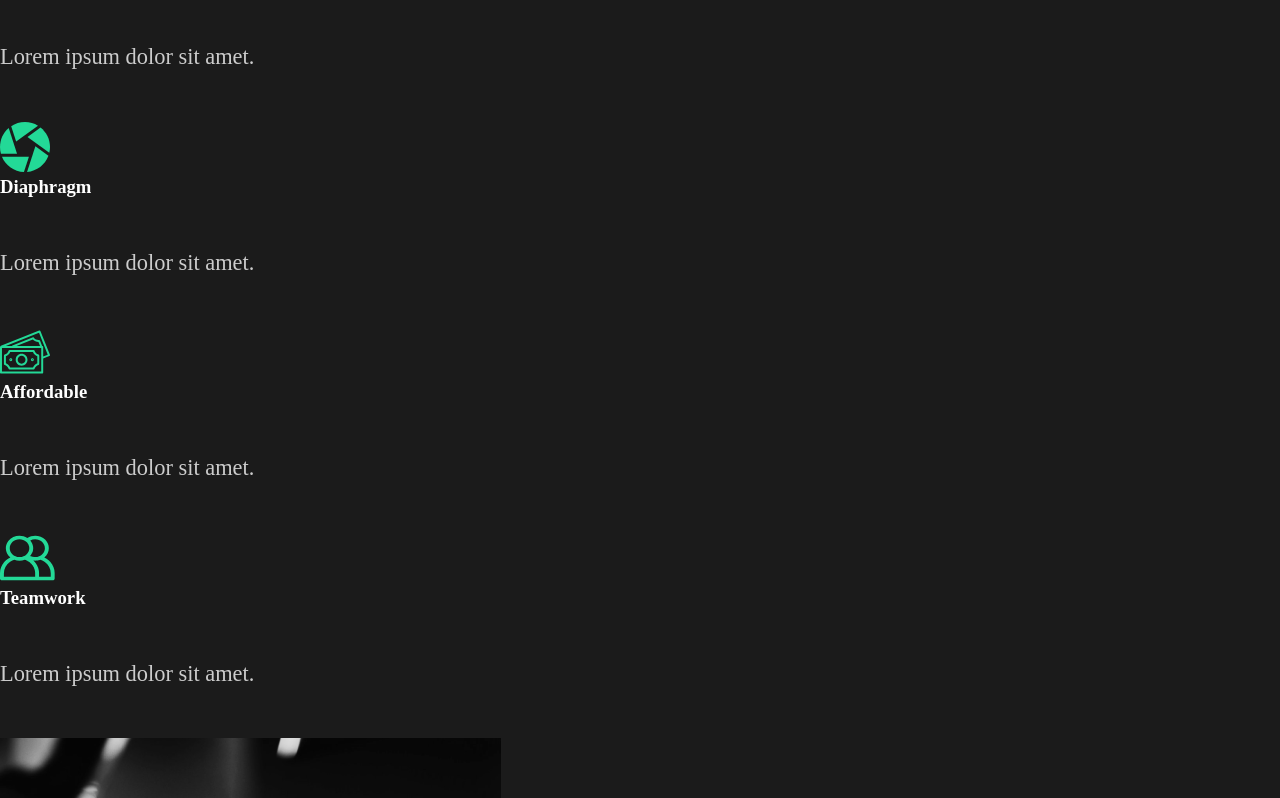
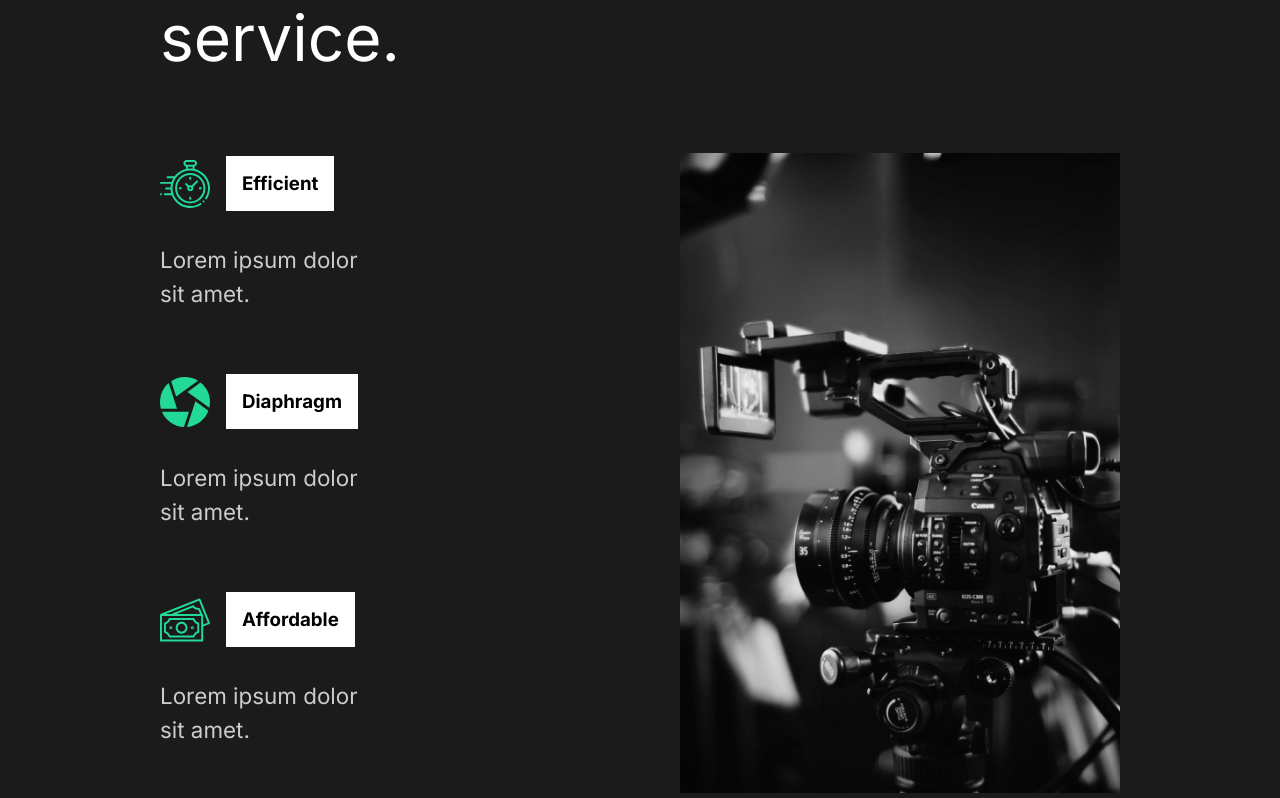
Before and after one commit to SpeghettCode/react-course-capture, a React (Create React App) app: page / in a window 1280 px wide. Shown: the part 962-1760 px from the top of the page. Built offline with nearby package versions, Linux system fonts and the light colour scheme.

Commit message:
6. Service Section Styling

```diff
--- a/public/index.html
+++ b/public/index.html
@@ -9,6 +9,9 @@
       name="description"
       content="Web site created using create-react-app"
     />
+    <link rel="preconnect" href="https://fonts.googleapis.com">
+    <link rel="preconnect" href="https://fonts.gstatic.com" crossorigin>
+    <link href="https://fonts.googleapis.com/css2?family=Inter:wght@400;700&family=Lato:wght@400;700&family=Lobster&display=swap" rel="stylesheet">
     <link rel="apple-touch-icon" href="%PUBLIC_URL%/logo192.png" />
     <!--
       manifest.json provides metadata used when your web app is installed on a
--- a/src/component/AboutSection.js
+++ b/src/component/AboutSection.js
@@ -2,6 +2,7 @@ import react from "react";
 import home1 from '../img/home1.png';
 // styled
 import styled from 'styled-components';
+import { About, Desc, Img, Hide } from "../styles";
 
 const AboutSection = () => {
     return (
@@ -30,37 +31,5 @@ const AboutSection = () => {
 }
 
 //styled component
-const About = styled.div`
-    min-height: 90vh;
-    display: flex;
-    align-items: center;
-    justify-content: space-between;
-    padding: 5rem 10rem;
-    color: #fff;
-    `;
-
-const Desc = styled.div`
-    flex: 1;
-    padding-right: 5rem;
-
-    h2 {
-        font-weight: lighter;
-    }
-`;
-
-const Img = styled.div`
-    flex: 1;
-    overflow: hidden;
-
-    img {
-        width: 100%;
-        height: 80vh;
-        object-fit: cover;
-    }
-`;
-
-const Hide = styled.div`
-    overflow: hidden;
-`;
 
 export default AboutSection;
--- a/src/component/GlobalStyle.js
+++ b/src/component/GlobalStyle.js
@@ -9,6 +9,7 @@ const GlobalStyle = createGlobalStyle`
 
     body {
         background: #1b1b1b;
+        font-family: 'Inter', sans-serif;
     }
 
     button {
@@ -19,6 +20,7 @@ const GlobalStyle = createGlobalStyle`
         border: 3px solid #23d997;
         background: transparent;
         color: #fff;
+        font-family: 'Inter', sans-serif;
         transition: all 0.5s ease;
         &:hover {
             background: #23d997;
--- a/src/component/ServicesSection.js
+++ b/src/component/ServicesSection.js
@@ -6,48 +6,85 @@ import money from '../img/money.svg';
 import teamwork from '../img/teamwork.svg';
 // import img
 import home2 from '../img/home2.png';
+// styles
+import styled from 'styled-components';
+import { About, Desc, Img } from "../styles";
 
 const ServicesSection = () => {
     return (
-        <div className="services">
-            <div className="desc">
+        <Services>
+            <Desc>
                 <h2>High <span>quality</span> service.</h2>
-                <div className="cards">
-                    <div className="card">
+                <Cards>
+                    <Card>
                         <div className="icon">
                             <img src={clock} alt="icon" />
                             <h3>Efficient</h3>
                         </div>
                         <p>Lorem ipsum dolor sit amet.</p>
-                    </div>
-                    <div className="card">
+                    </Card>
+                    <Card>
                         <div className="icon">
                             <img src={diaphragm} alt="icon" />
                             <h3>Diaphragm</h3>
                         </div>
                         <p>Lorem ipsum dolor sit amet.</p>
-                    </div>
-                    <div className="card">
+                    </Card>
+                    <Card>
                         <div className="icon">
                             <img src={money} alt="icon" />
                             <h3>Affordable</h3>
                         </div>
                         <p>Lorem ipsum dolor sit amet.</p>
-                    </div>
-                    <div className="card">
+                    </Card>
+                    <Card>
                         <div className="icon">
                             <img src={teamwork} alt="icon" />
                             <h3>Teamwork</h3>
                         </div>
                         <p>Lorem ipsum dolor sit amet.</p>
-                    </div>
-                </div>
-            </div>
-            <div className="img-div">
+                    </Card>
+                </Cards>
+            </Desc>
+            <Img>
                 <img src={home2} alt="Camera" />
-            </div>
-        </div>
+            </Img>
+        </Services>
     );
 }
 
+// styled components
+
+const Services = styled(About)`
+    h2 {
+        padding-bottom: 5rem;
+    }
+
+    p {
+        width: 70%;
+        padding: 2rem 0rem 4rem 0rem;
+    }
+`;
+
+const Cards = styled.div`
+    display: flex;
+    flex-wrap: wrap;
+`;
+
+const Card = styled.div`
+    flex-basis: 20rem;
+
+    .icon {
+        display: flex;
+        align-items: center;
+
+        h3 {
+            margin-left: 1rem;
+            background: #fff;
+            color: #000;
+            padding: 1rem;
+        }
+    }
+`;
+
 export default ServicesSection;
--- /dev/null
+++ b/src/styles.js
@@ -0,0 +1,34 @@
+import styled from 'styled-components';
+
+export const About = styled.div`
+    min-height: 90vh;
+    display: flex;
+    align-items: center;
+    justify-content: space-between;
+    padding: 5rem 10rem;
+    color: #fff;
+    `;
+
+export const Desc = styled.div`
+    flex: 1;
+    padding-right: 5rem;
+
+    h2 {
+        font-weight: lighter;
+    }
+`;
+
+export const Img = styled.div`
+    flex: 1;
+    overflow: hidden;
+
+    img {
+        width: 100%;
+        height: 80vh;
+        object-fit: cover;
+    }
+`;
+
+export const Hide = styled.div`
+    overflow: hidden;
+`;
```
